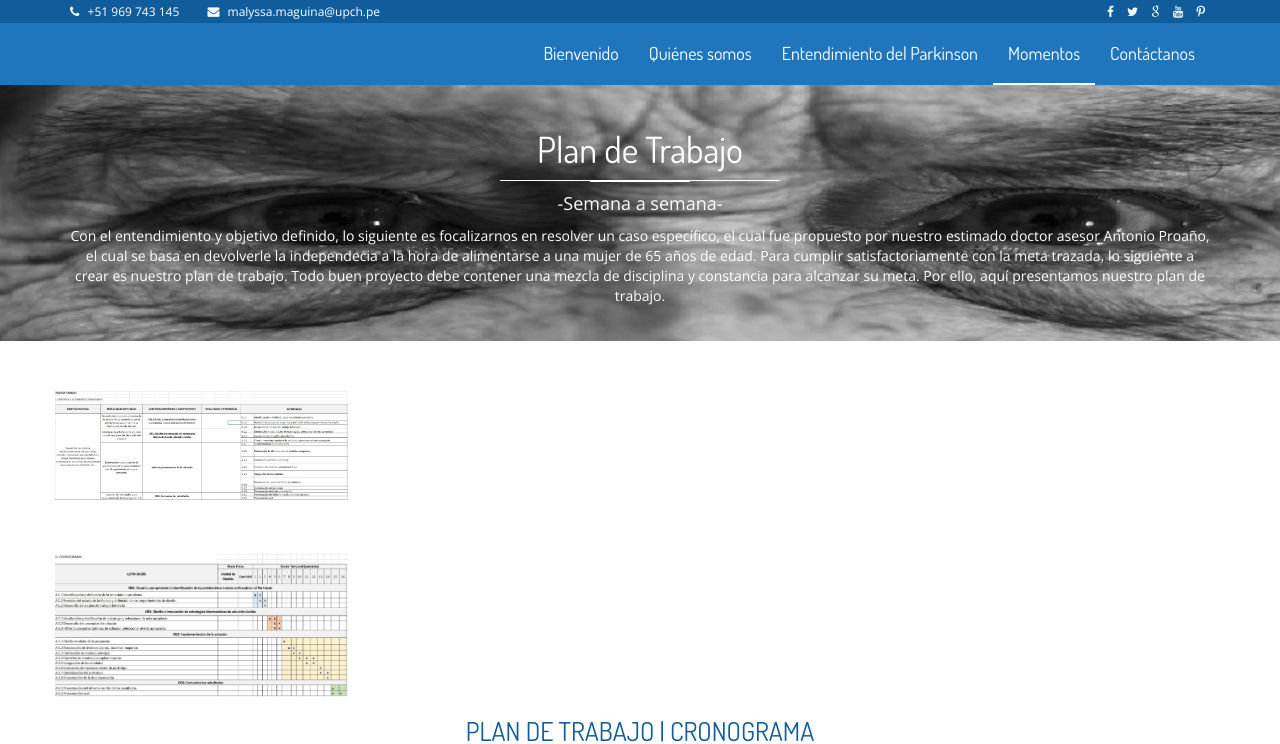
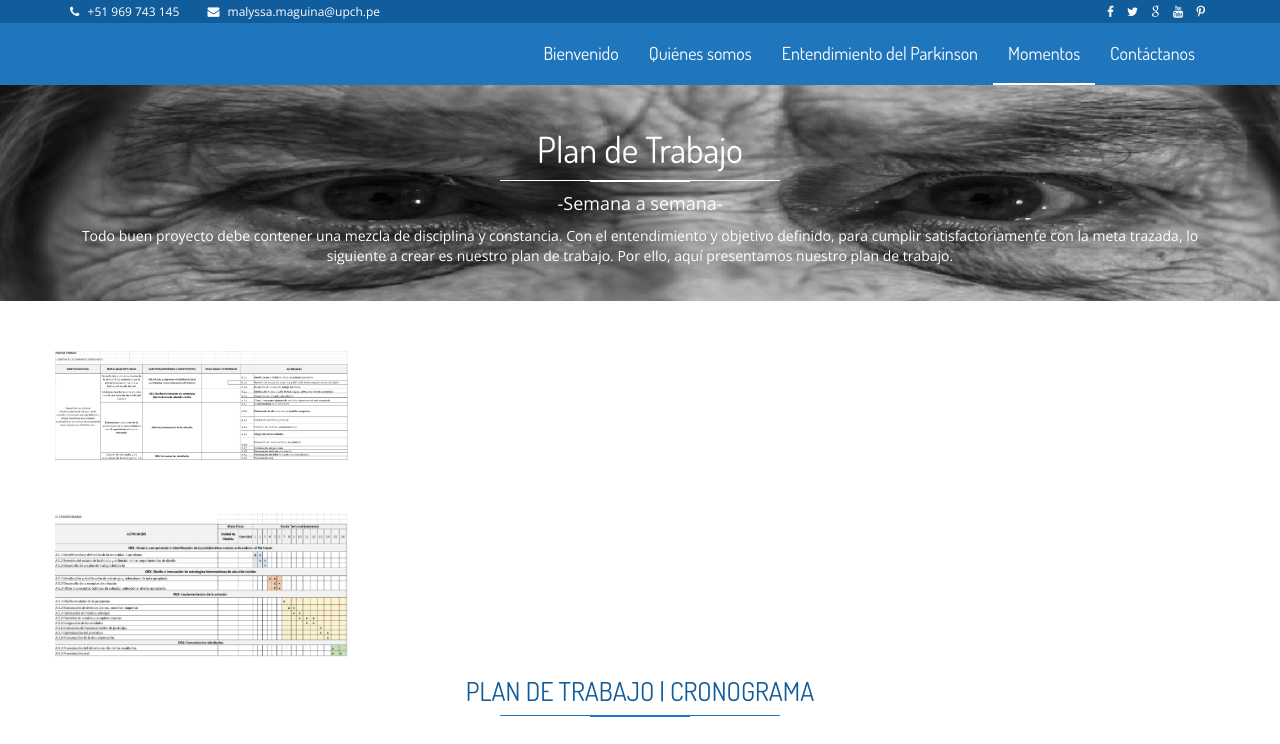
Before and after one commit to AndreaEMG/Parkinson-Grupo13, a plain HTML site: page semana3.html in a window 1280 px wide. Shown: the top 744 px of the page. Drawn offline with nearby package versions, Linux system fonts and the light colour scheme.

Commit message:
Update semana3.html

```diff
--- a/semana3.html
+++ b/semana3.html
@@ -127,8 +127,7 @@
 			<h1 class="page-title">Plan de Trabajo<span class="title-under"></span></h1>
 			<p class="page-description">
 				-Semana a semana-
-				<p>Con el entendimiento y objetivo definido, lo siguiente es focalizarnos en resolver un caso específico, el cual fue propuesto por nuestro estimado doctor asesor Antonio Proaño, el cual se basa en devolverle la independecia a la hora de alimentarse a una mujer de 65 años de edad.
-				Para cumplir satisfactoriamente con la meta trazada, lo siguiente a crear es nuestro plan de trabajo. Todo buen proyecto debe contener una mezcla de disciplina y constancia para alcanzar su meta. Por ello, aquí presentamos nuestro plan de trabajo.</p>
+				<p>Todo buen proyecto debe contener una mezcla de disciplina y constancia. Con el entendimiento y objetivo definido, para cumplir satisfactoriamente con la meta trazada, lo siguiente a crear es nuestro plan de trabajo. Por ello, aquí presentamos nuestro plan de trabajo.</p>
 			</p>
 
 		</div>
```
